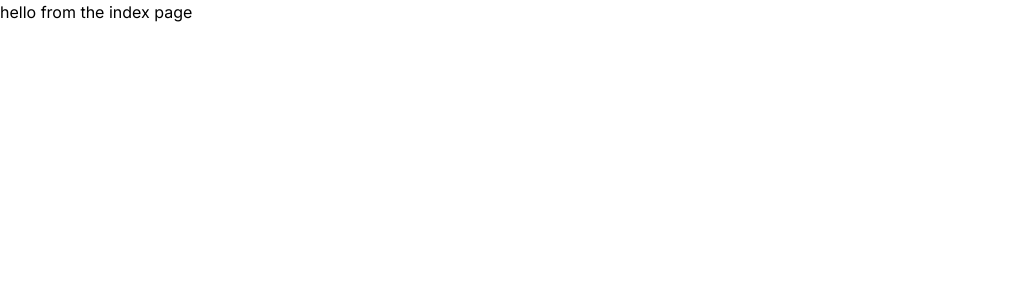
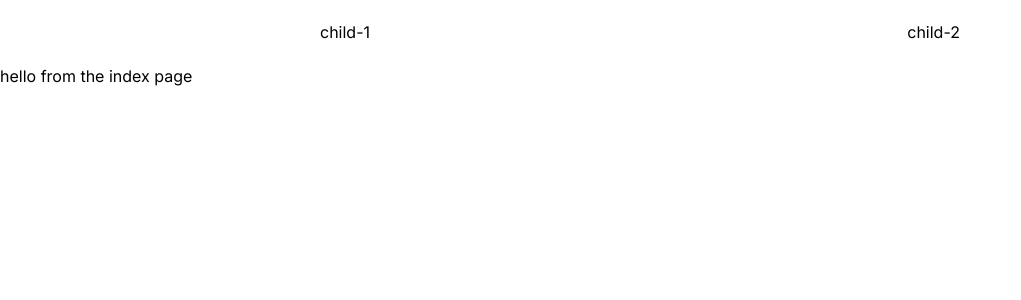
Before and after one commit to konvod93/nextjs-blog-sanity-shadcn, a Next.js app: page / in a window 1280 px wide. Shown: the top 300 px of the page, without its empty margins (0-1021 px from the left). Built offline with nearby package versions, Linux system fonts and the light colour scheme.

Commit message:
created Navbar component

```diff
--- /dev/null
+++ b/app/components/Navbar.tsx
@@ -0,0 +1,12 @@
+export default function Navbar() {
+    return (
+        <nav className="w-full relative flex items-center justify-between max-w-2xl mx-auto px-4 py-5">
+            <div>
+                <h1>child-1</h1>
+            </div>
+            <div>
+                <h1>child-2</h1>
+            </div>
+        </nav>
+    )
+}
--- a/app/page.tsx
+++ b/app/page.tsx
@@ -1,8 +1,10 @@
 import Image from "next/image";
+import Navbar from "./components/Navbar";
 
 export default function Home() {
   return (
     <div>
+      <Navbar />
       <h1>hello from the index page</h1>
     </div>
   );
```
